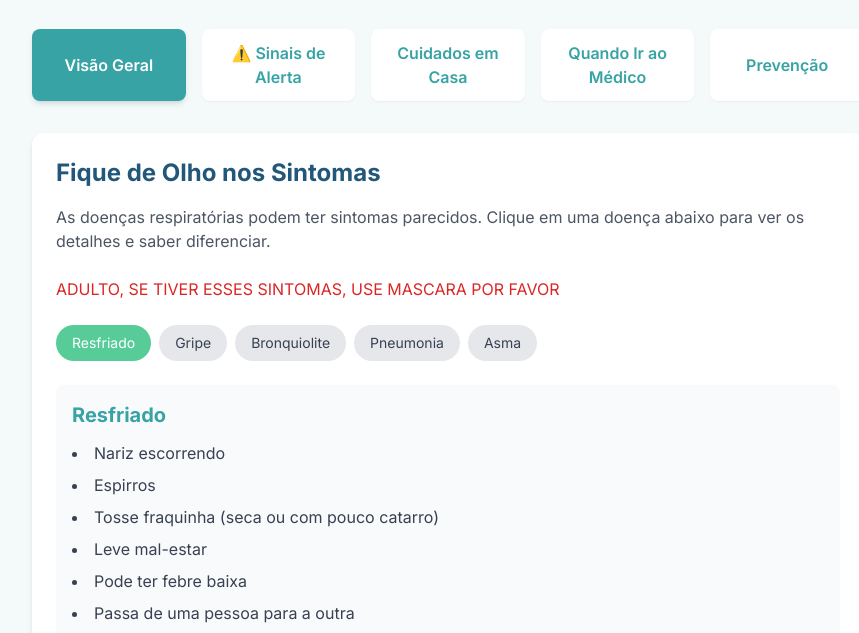
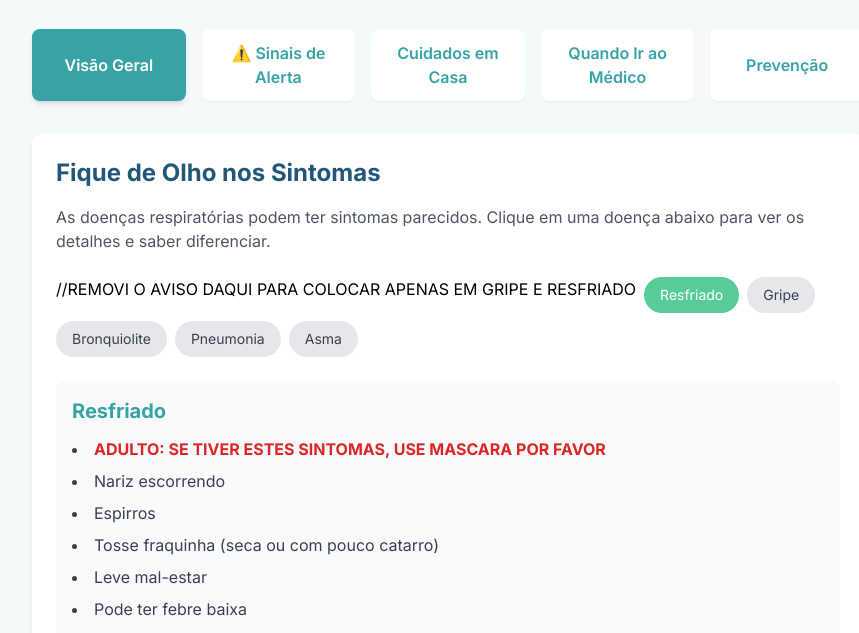
Before and after one commit to ariehsz/IVAS, a plain HTML site: page index.html in a window 1280 px wide. Shown: the part 163-796 px from the top of the page, without its empty margins (192-1051 px from the left). Drawn offline with nearby package versions, Linux system fonts and the light colour scheme.

Commit message:
Update index.html

```diff
--- a/index.html
+++ b/index.html
@@ -66,8 +66,8 @@
                  <div class="bg-white p-6 rounded-xl shadow-md">
                     <h2 class="text-2xl font-bold text-[#22577A] mb-4">Fique de Olho nos Sintomas</h2>
                     <p class="text-gray-600 mb-6">As doenças respiratórias podem ter sintomas parecidos. Clique em uma doença abaixo para ver os detalhes e saber diferenciar.</p>
-			<p class="text-red-600  text-semibold mb-6">ADULTO, SE TIVER ESSES SINTOMAS, USE MASCARA POR FAVOR</p>
                     <div id="illness-nav" class="flex flex-wrap gap-2 mb-6">
+			    //REMOVI O AVISO DAQUI PARA COLOCAR APENAS EM GRIPE E RESFRIADO
                     </div>
                     <div id="illness-content" class="bg-gray-50 p-4 rounded-lg min-h-[200px]">
                     </div>
@@ -133,6 +133,7 @@
                 resfriado: {
                     name: 'Resfriado',
                     symptoms: [
+			'<span class="text-red-600 font-bold">ADULTO: SE TIVER ESTES SINTOMAS, USE MASCARA POR FAVOR</span>', //ADICIONEI O AVISO AQUI
                         'Nariz escorrendo',
                         'Espirros',
                         'Tosse fraquinha (seca ou com pouco catarro)',
@@ -144,6 +145,7 @@
                 gripe: {
                     name: 'Gripe',
                     symptoms: [
+			'<span class="text-red-600 font-bold">ADULTO: SE TIVER ESTES SINTOMAS, USE MASCARA POR FAVOR</span>', //ADICIONEI O AVISO AQUI
                         'Febre alta (acima de 38°C) que aparece de repente',
                         'Tosse (seca ou com catarro)',
                         'Dor de garganta',
@@ -160,7 +162,7 @@
                         'Mais comum até os 2 anos',
                         'Tosse que não para',
                         'Respiração rápida e ofegante',
-                        'Peito com "chiado" (parece um gatinho ronronando)',
+                        'Peito com "chiado"', //TIREI O RONRONANDO, ACHO QUE NAO AGREGA NADA
                         'Dificuldade para respirar (o bebê parece "cansado" ao respirar)',
                         'Irritabilidade',
                         'Dificuldade para mamar ou comer',
```
